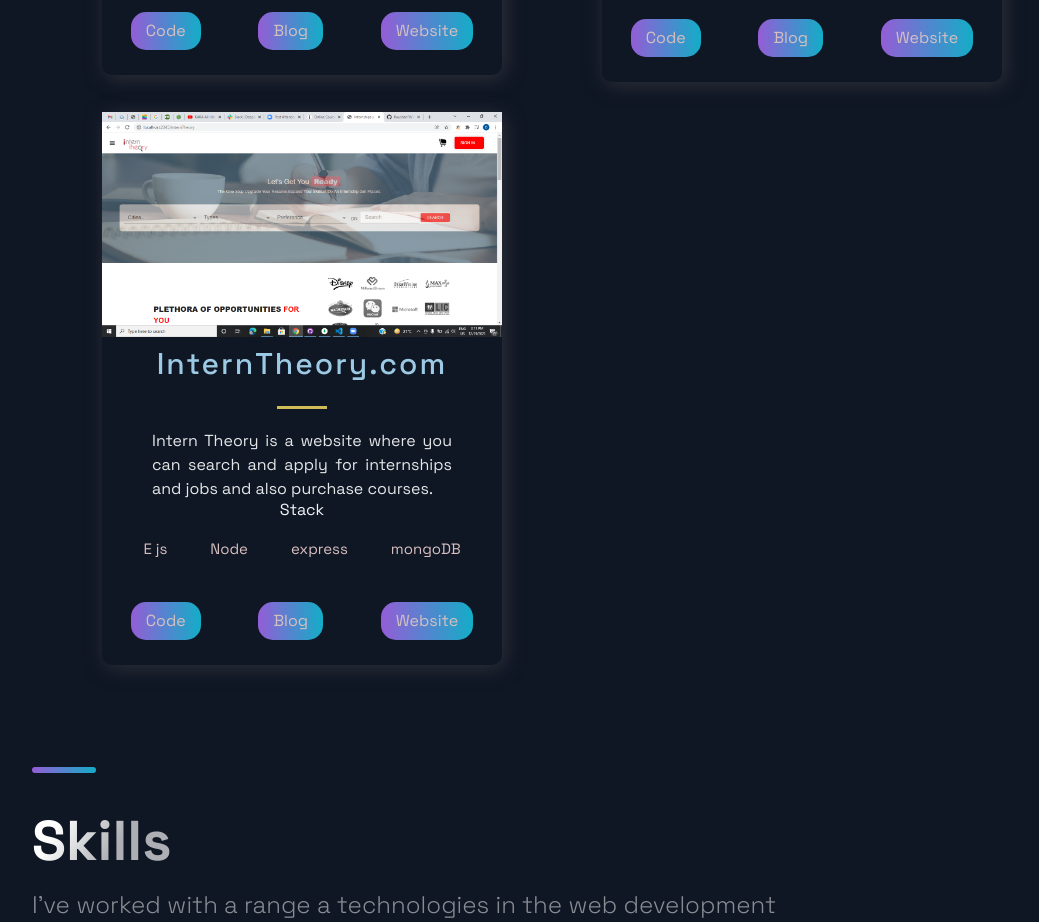
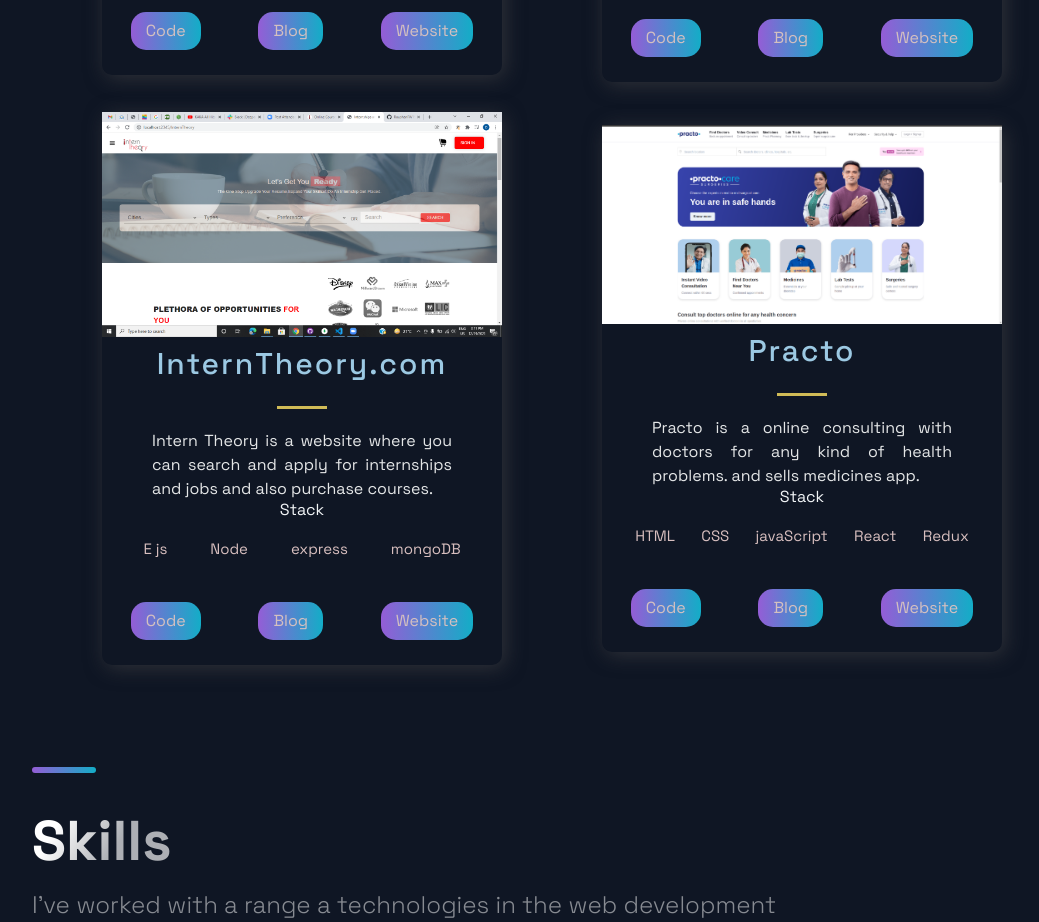
Before and after one commit to surajmasai/portfolio_website, a Next.js app: page / in a window 1280 px wide. Shown: the part 1560-2482 px from the top of the page, without its empty margins (88-1127 px from the left). Built offline with nearby package versions, Linux system fonts and the light colour scheme.

Commit message:
change resume and project

```diff
--- a/src/components/Header/Header.js
+++ b/src/components/Header/Header.js
@@ -45,7 +45,7 @@
       <SocialIcons href="https://www.linkedin.com/in/surajkr1999/" target="_blank">
         <AiFillLinkedin size="3rem" />
       </SocialIcons>
-      <SocialIcons href="https://drive.google.com/file/d/15GV_7HjDDwuY1gNObgxXzq9k49dDpCuq/view?usp=sharing" target="_blank">
+      <SocialIcons href="https://drive.google.com/file/d/1ZLHDiLobC85paAqe6CSF_jnoEn8eidGT/view" target="_blank">
         <AiOutlineCloudDownload size="3rem" />
       </SocialIcons>
     </Div3>
--- a/src/constants/constants.js
+++ b/src/constants/constants.js
@@ -21,16 +21,6 @@
     blog: "https://medium.com/@sksurajkumar7080/experience-cloning-boat-lifestyle-com-47f1b12ce349",
     id: 1,
   },
-  // {
-  //   title: 'InternTheory.com',
-  //   description: "Intern Theory is a website where you can search and apply for internships and jobs and also purchase courses.",
-  //   image: '/images/3.png',
-  //   tags: ['HTML', 'CSS', "javaScript", "Mock Server", "localstorage"],
-  //   source: '#',
-  //   visit: 'https://github.com/RoushanFW196/intern-theoryclone-unit3-project',
-  //   blog: "https://medium.com/@roushankumar6338/building-the-clone-of-intern-theory-website-90b975b4d922",
-  //   id: 2,
-  // },
   {
     title: 'InternTheory.com',
     description: "Intern Theory is a website where you can search and apply for internships and jobs and also purchase courses.",
@@ -41,6 +31,16 @@
     blog: "https://medium.com/@roushankumar6338/intern-theory-clone-abb5f424cb5d",
     id: 3,
   },
+  {
+    title: 'Practo',
+    description: "Practo is a online consulting with doctors for any kind of health problems. and sells medicines app.",
+    image: '/images/5.png',
+    tags: ['HTML', 'CSS', "javaScript", "React", "Redux"],
+    source: '#',
+    visit: 'https://github.com/surajmasai/Clone-Practo',
+    blog: "https://medium.com/@roushankumar6338/building-the-clone-of-intern-theory-website-90b975b4d922",
+    id: 2,
+  },
 ];
 
 export const TimeLineData = [
```
Also changed, not shown: public/images/5.png (added).
